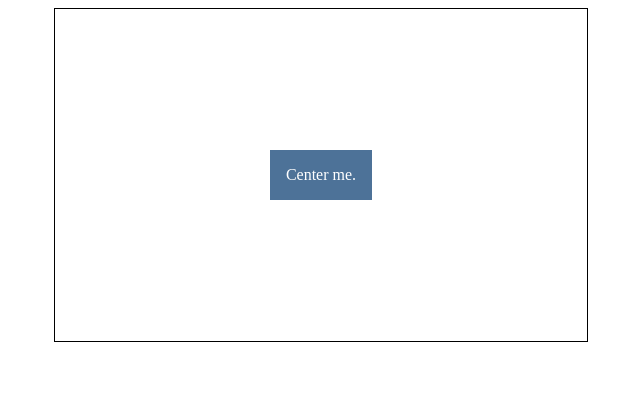
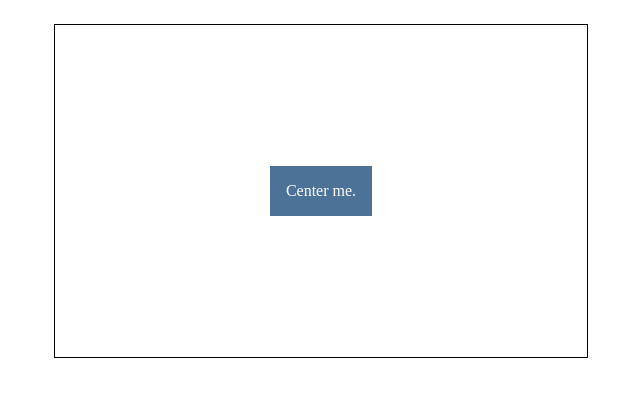
Before and after one commit to viniNascimento63/HTML-CSS, a plain HTML site: page CSS layout/flexbox/desafios-flex/task3.html in a window 1280 px wide. Shown: the whole page, without its empty margins (319-959 px from the left). Drawn offline with Linux system fonts and the light colour scheme.

Commit message:
Update task3.html

```diff
--- a/CSS layout/flexbox/desafios-flex/task3.html
+++ b/CSS layout/flexbox/desafios-flex/task3.html
@@ -5,17 +5,21 @@
     <meta name="viewport" content="width=device-width, initial-scale=1.0">
     <title>TASK 3</title>
     <style>
+        .container-flex {
+            display: flex;
+            justify-content: center;
+        }
+
         .parent {
             border: 1px solid black;
             display: flex;
-            flex-flow: row ;
+            flex-flow: row;
             align-items: center;
             justify-content: center;
             margin: 1rem;
             padding: 1rem;
             width: 500px;
             height: 300px;
-            margin: auto;
         }
 
         .child {
@@ -27,8 +31,10 @@
     </style>
 </head>
 <body>
-    <div class="parent">
-        <div class="child">Center me.</div>
-    </div>
+    <secion class="container-flex">
+        <div class="parent">
+            <div class="child">Center me.</div>
+        </div>
+    </secion>
 </body>
 </html>
```
